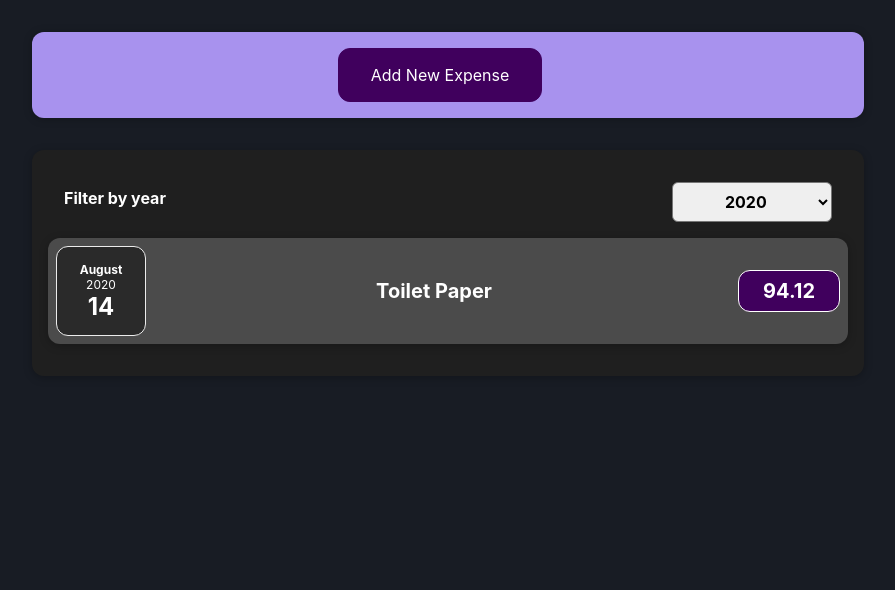
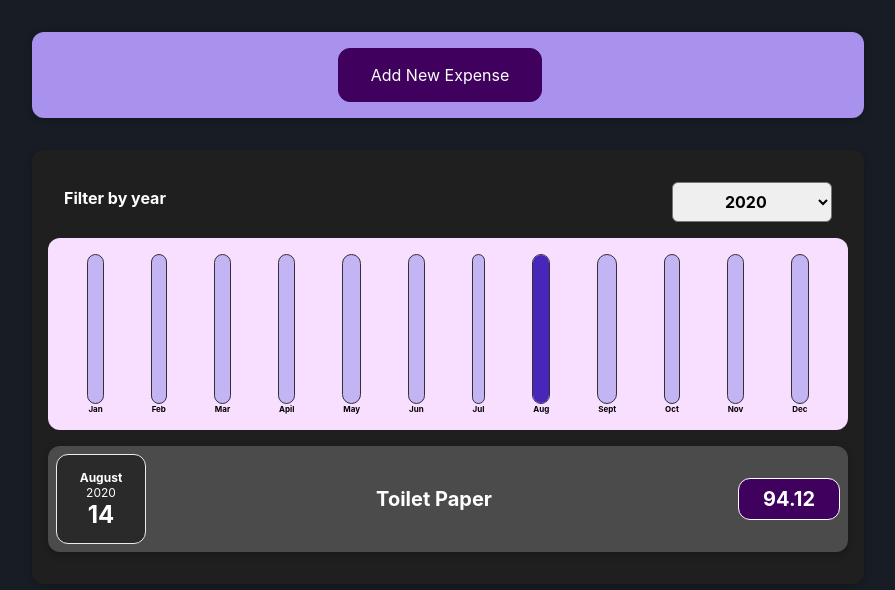
Before and after one commit to peeeyow/expense-tracker, a React (Create React App) app: page / in a window 1280 px wide. Shown: the top 590 px of the page, without its empty margins (192-1087 px from the left). Built offline with nearby package versions, Linux system fonts and the light colour scheme.

Commit message:
Add Chart components

```diff
--- /dev/null
+++ b/src/components/Chart/Chart.css
@@ -0,0 +1,9 @@
+.chart {
+  padding: 1rem;
+  border-radius: 12px;
+  background-color: #f8dfff;
+  text-align: center;
+  display: flex;
+  justify-content: space-around;
+  height: 10rem;
+}
--- /dev/null
+++ b/src/components/Chart/Chart.js
@@ -0,0 +1,21 @@
+import "./Chart.css";
+import ChartBar from "./ChartBar";
+
+export default function Chart(props) {
+  const totalAmount = props.items
+    .map((expense) => expense.amount)
+    .reduce((previous, current) => previous + current, 0);
+  console.log(totalAmount);
+  return (
+    <div className="chart">
+      {props.items.map((expense) => (
+        <ChartBar
+          key={expense.month_name}
+          name={expense.month_name}
+          value={expense.amount}
+          totalValue={totalAmount}
+        />
+      ))}
+    </div>
+  );
+}
--- /dev/null
+++ b/src/components/Chart/ChartBar.css
@@ -0,0 +1,31 @@
+.chart-bar {
+  height: 100%;
+  display: flex;
+  flex-direction: column;
+  align-items: center;
+}
+
+.chart-bar__inner {
+  height: 100%;
+  width: 100%;
+  border: 1px solid #313131;
+  border-radius: 12px;
+  background-color: #c3b4f3;
+  overflow: hidden;
+  display: flex;
+  flex-direction: column;
+  justify-content: flex-end;
+}
+
+.chart-bar__fill {
+  background-color: #4826b9;
+  width: 100%;
+  transition: all 0.3s ease-out;
+}
+
+.chart-bar__label {
+  font-weight: bold;
+  color: black;
+  font-size: 0.5rem;
+  text-align: center;
+}
--- /dev/null
+++ b/src/components/Chart/ChartBar.js
@@ -0,0 +1,15 @@
+import { computeHeadingLevel } from "@testing-library/react";
+import "./ChartBar.css";
+
+export default function ChartBar(props) {
+  const computedHeight = Math.floor((props.value / props.totalValue) * 100);
+  const height = `${isNaN(computedHeight) ? 0 : computedHeight}%`;
+  return (
+    <div className="chart-bar">
+      <div className="chart-bar__inner">
+        <div className="chart-bar__fill" style={{ height }}></div>
+      </div>
+      <div className="chart-bar__label">{props.name}</div>
+    </div>
+  );
+}
--- a/src/components/Expenses/Expenses.js
+++ b/src/components/Expenses/Expenses.js
@@ -1,9 +1,9 @@
 import { useState } from "react";
 import Card from "../UI/Card";
+import "./Expenses.css";
 import ExpensesFilter from "./ExpensesFilter";
-import ExpenseItem from "./ExpenseItem";
-import "./Expenses.css";
 import ExpensesList from "./ExpensesList";
+import ExpensesChart from "./ExpensesChart";
 
 export default function Expenses(props) {
   const [year, setYear] = useState("2020");
@@ -19,6 +19,7 @@ export default function Expenses(props) {
     <div>
       <Card className="expenses">
         <ExpensesFilter selectedYear={year} onYearSelect={yearSelectHandler} />
+        <ExpensesChart filteredExpenses={filteredExpenses} />
         <ExpensesList filteredExpenses={filteredExpenses} />
       </Card>
     </div>
--- /dev/null
+++ b/src/components/Expenses/ExpensesChart.js
@@ -0,0 +1,25 @@
+import Chart from "../Chart/Chart.js";
+
+export default function ExpensesChart(props) {
+  const expensesPerMonth = [
+    { month_name: "Jan", amount: 0 },
+    { month_name: "Feb", amount: 0 },
+    { month_name: "Mar", amount: 0 },
+    { month_name: "Apil", amount: 0 },
+    { month_name: "May", amount: 0 },
+    { month_name: "Jun", amount: 0 },
+    { month_name: "Jul", amount: 0 },
+    { month_name: "Aug", amount: 0 },
+    { month_name: "Sept", amount: 0 },
+    { month_name: "Oct", amount: 0 },
+    { month_name: "Nov", amount: 0 },
+    { month_name: "Dec", amount: 0 },
+  ];
+  for (const expense of props.filteredExpenses) {
+    const month = expense.date.getMonth();
+    expensesPerMonth[month].amount += expense.price;
+  }
+  console.log(expensesPerMonth);
+
+  return <Chart items={expensesPerMonth} />;
+}
```
Also changed, not shown: 1 other file (tests, documents, lock files or other folders).
